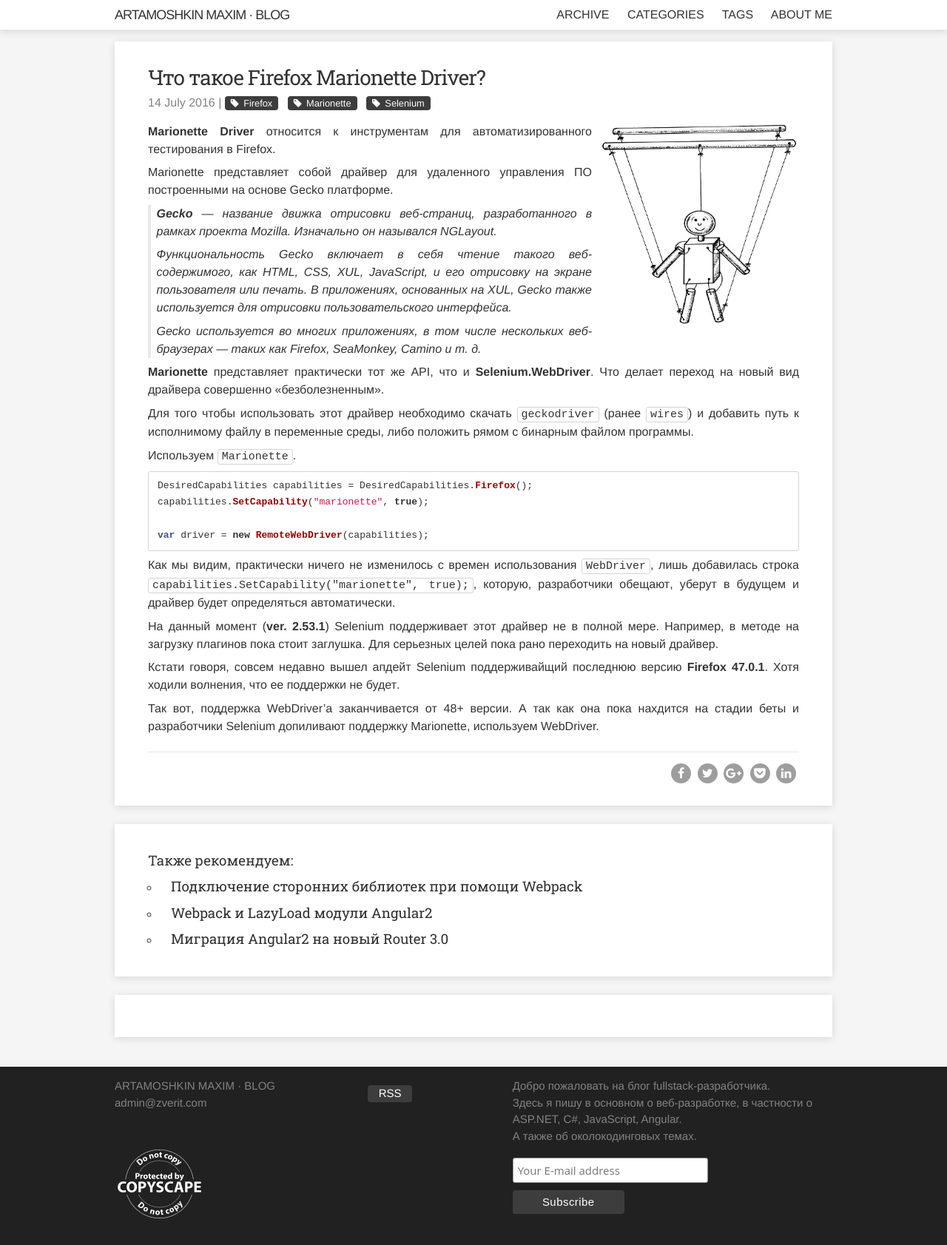
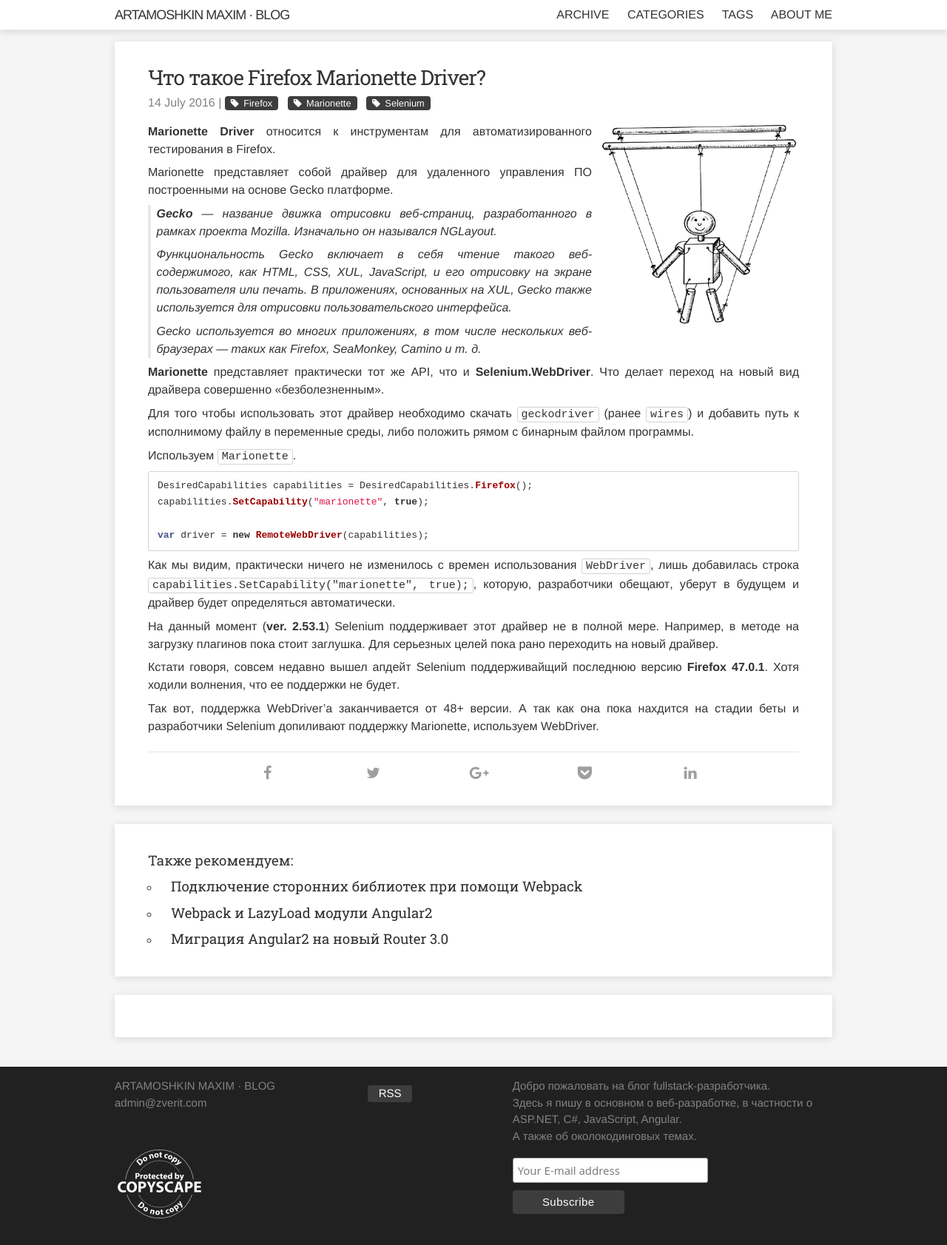
Before and after one commit to martamoshkin/blog.zverit.com, a Jekyll site: the page built from _posts/2016-7-15-what-is-firefox-marionette-driver.md, in a window 1280 px wide. Shown: the whole page at 74% size. Built offline with Jekyll 4.4.1, drawn with Linux system fonts in a browser that asks for light colours; comment, search, counter and statistics services are not loaded.

Commit message:
shared btn

```diff
--- a/_sass/_layout.scss
+++ b/_sass/_layout.scss
@@ -337,7 +337,7 @@
   }
 .share-buttons {
   list-style: none;
-  text-align: right;
+  text-align: center;
   padding: 0;
 
   li {
@@ -345,17 +345,14 @@
   }
 
   span {
-    background-color: #9E9E9E;
-    border-radius: 50%;
-    color: #fff;
-    width: 27px;
-    height: 27px;
+    color: #9E9E9E;
+    width: 16%;
     text-align: center;
     line-height: 27px;
-    margin-right: .25em;
+    font-size: 20px;
 
     &:hover{
-      background-color: #212121;
+      color: #212121;
     }
   }
 
```
